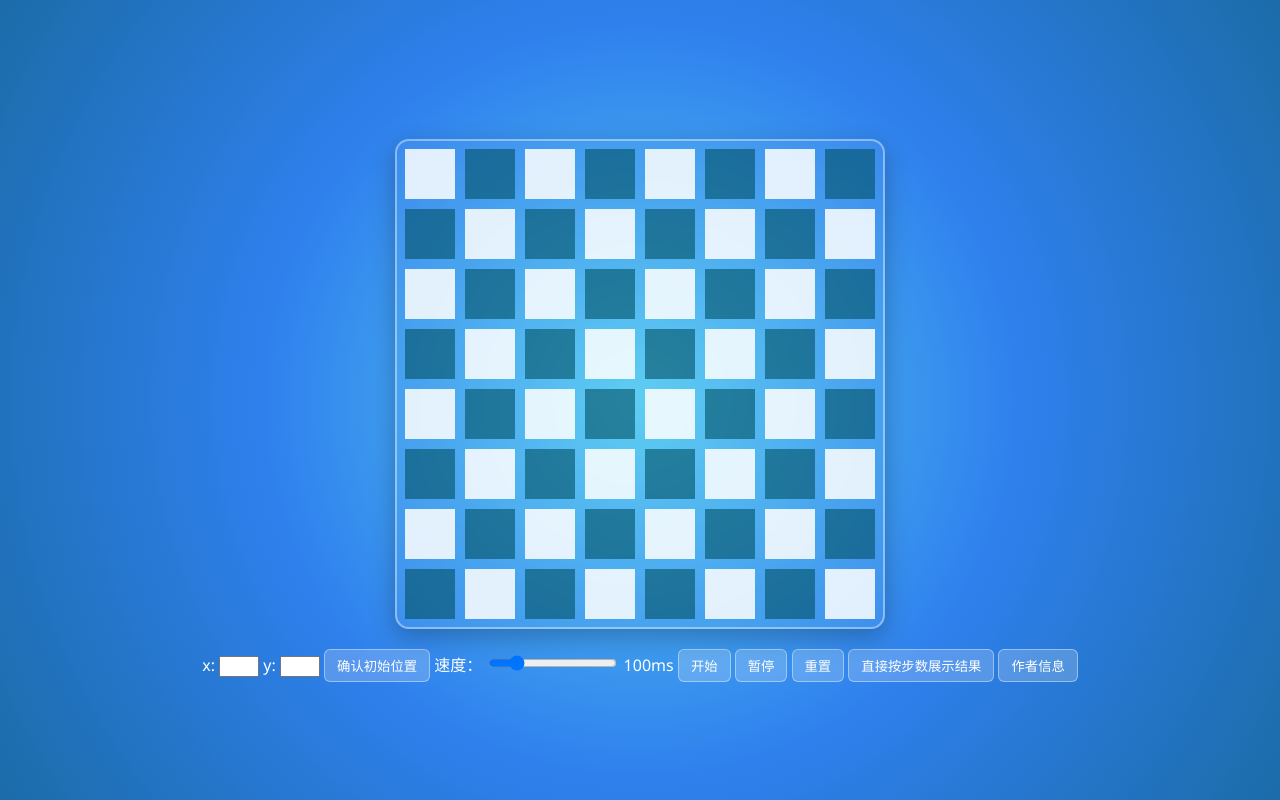
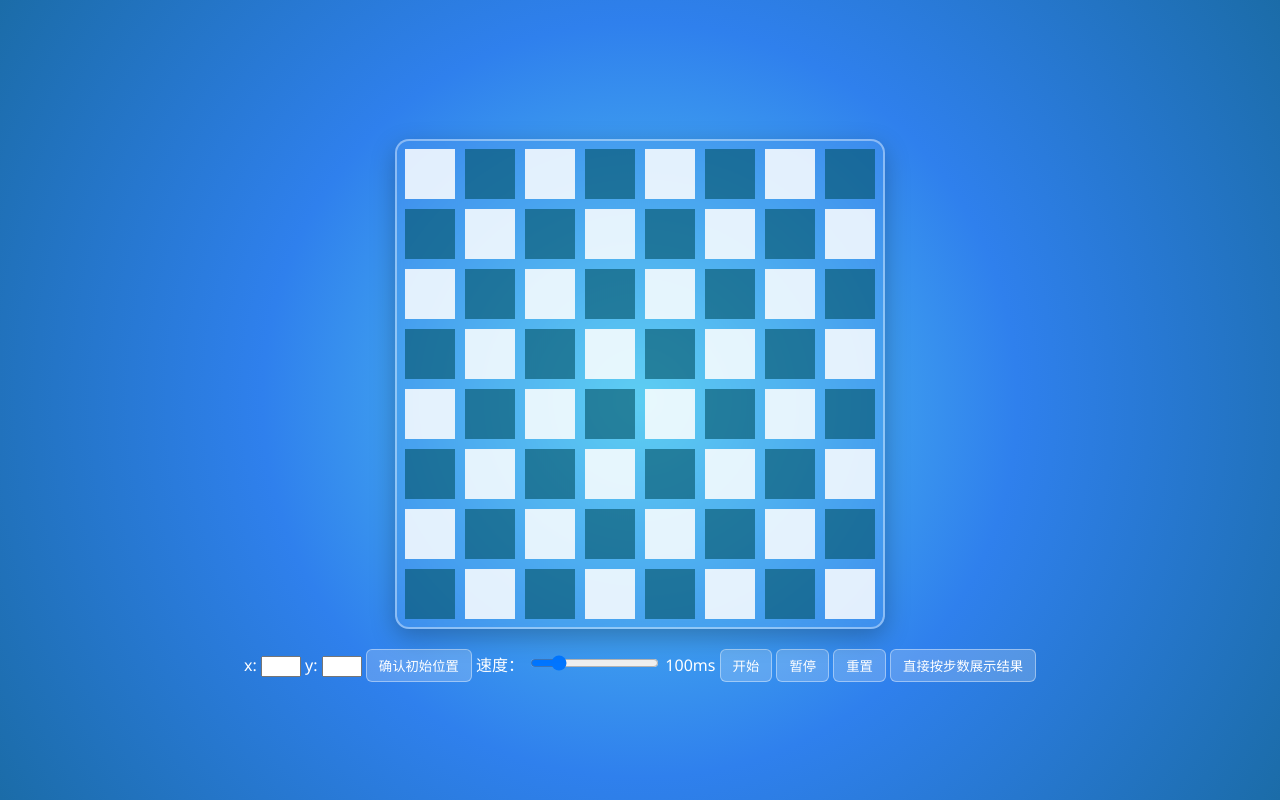
Before and after one commit to huiiuhhui/KnightsTour-Visualization, a plain HTML site: page index.html in a window 1280 px wide. Drawn offline with Linux system fonts and the light colour scheme.

```diff
--- a/index.html
+++ b/index.html
@@ -44,7 +44,6 @@
         <button class="btn pause">暂停</button>
         <button class="btn reset">重置</button>
         <button class="display_bysteps">直接按步数展示结果</button>
-        <button id="authorBtn" class="btn">作者信息</button>
       </div>
     </main>
     <script src="script.js"></script>
```
